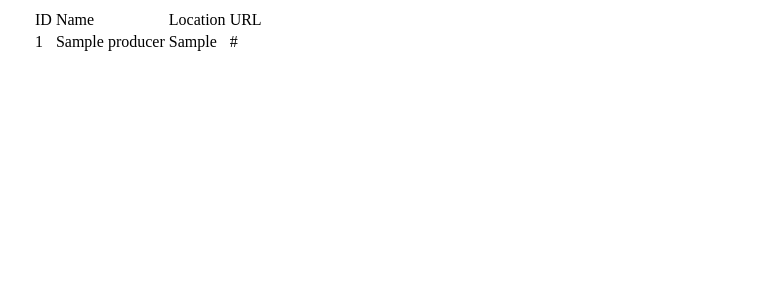
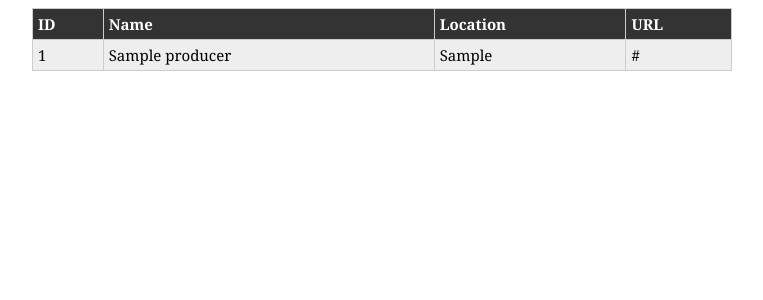
Before and after one commit to alcesleo/WebScraper, a Django app: template locallyproduced/templates/locallyproduced/producers.html in a window 1280 px wide. Shown: the top 300 px of the page, without its empty margins (258-1021 px from the left). Run offline with Django 3.2, Linux system fonts and the light colour scheme; the template is opened without the code that fills it: values that come from a table or form of the project are taken from there, others are empty; tables that the repository leaves empty hold one stand-in row (values such as "Sample post").

Commit message:
Table styles

```diff
--- a/locallyproduced/templates/locallyproduced/producers.html
+++ b/locallyproduced/templates/locallyproduced/producers.html
@@ -8,6 +8,27 @@
         width: 700px;
         margin: 0 auto;
     }
+    body {
+        font: 15px Georgia, Serif;
+    }
+    table {
+        width: 100%;
+        border-collapse: collapse;
+    }
+    tr:nth-of-type(odd) {
+        background: #eee;
+    }
+    th {
+        background: #333;
+        color: white;
+        font-weight: bold;
+    }
+    td,
+    th {
+        padding: 5px;
+        border: 1px solid #ccc;
+        text-align: left;
+    }
     </style>
 </head>
 <body>
@@ -15,10 +36,10 @@
     <table>
         <thead>
             <tr>
-                <td>ID</td>
-                <td>Name</td>
-                <td>Location</td>
-                <td>URL</td>
+                <th>ID</th>
+                <th>Name</th>
+                <th>Location</th>
+                <th>URL</th>
             </tr>
         </thead>
         <tbody>
```
